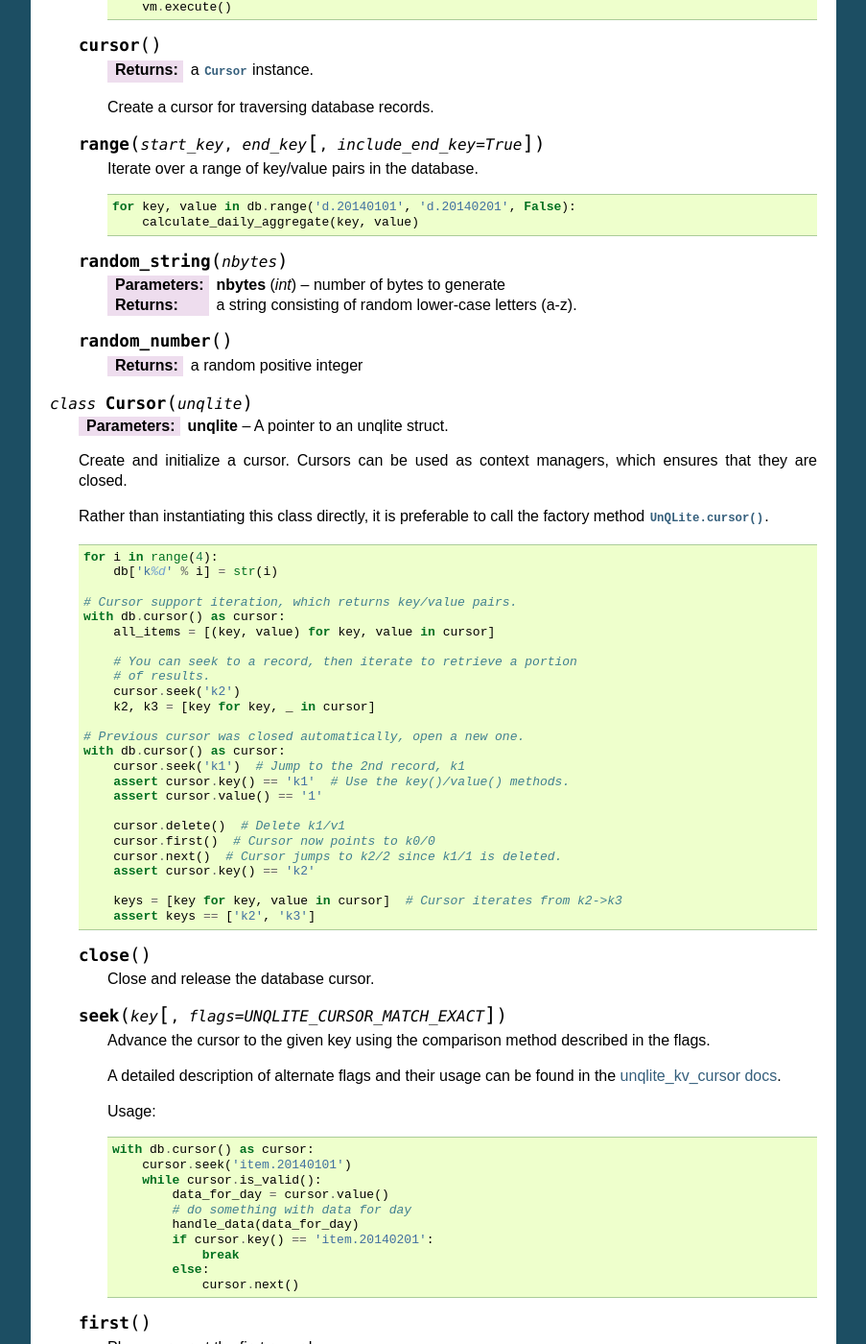
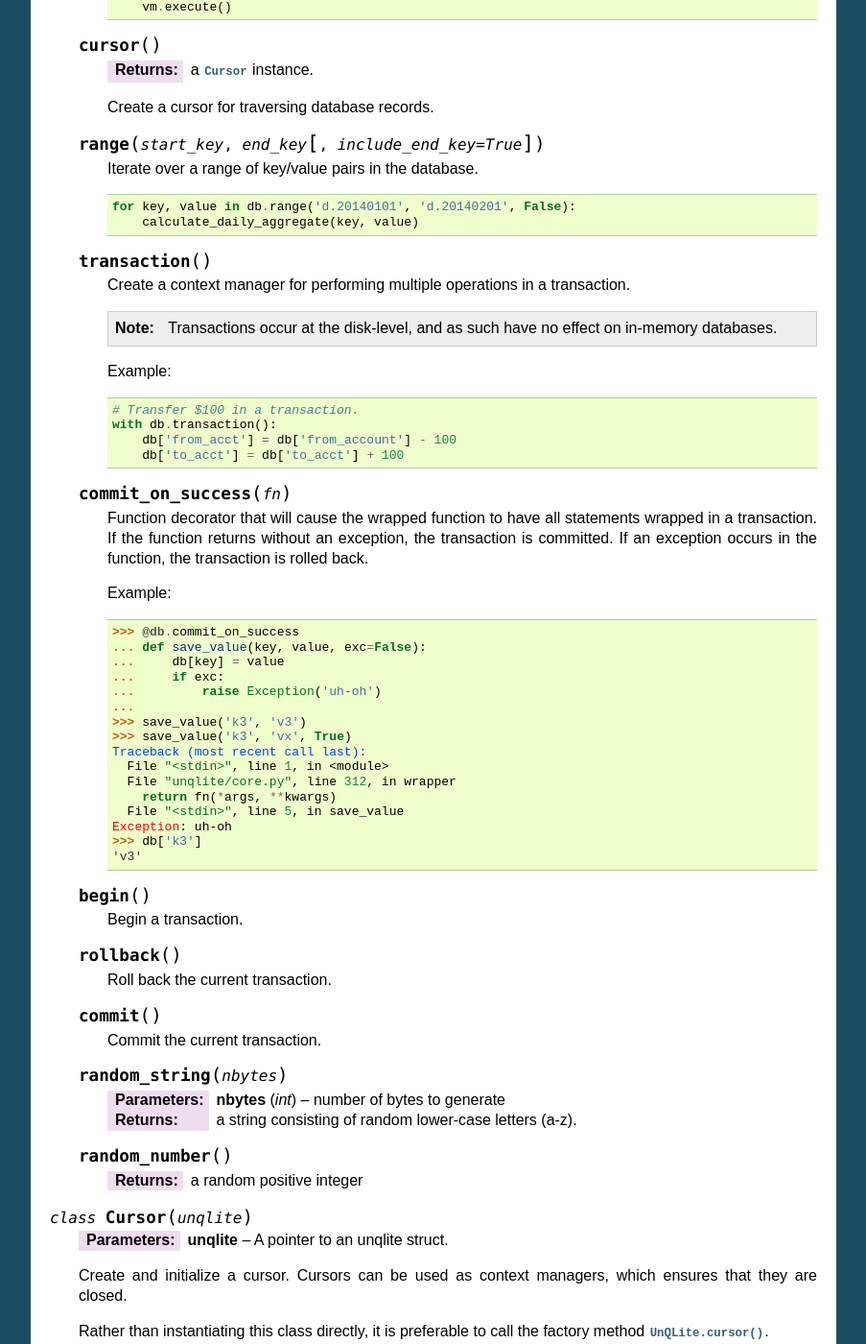
Before and after one commit to coleifer/unqlite-python, a Sphinx documentation site: the page built from docs/api.rst, in a window 1280 px wide and 1400 px high, scrolled down 4616 px. Shown: the whole window at 96% size, without its empty margins (198-1101 px from the left). Built offline with Sphinx 7.4.7, drawn with Linux system fonts in a browser that asks for light colours; some of the changed text lies outside the part shown.

Commit message:
Transaction docs.

```diff
--- a/docs/api.rst
+++ b/docs/api.rst
@@ -311,6 +311,64 @@ API Documentation
 
             for key, value in db.range('d.20140101', 'd.20140201', False):
                 calculate_daily_aggregate(key, value)
+
+    .. py:method:: transaction()
+
+        Create a context manager for performing multiple operations in a
+        transaction.
+
+        .. note::
+            Transactions occur at the disk-level, and as such have no effect
+            on in-memory databases.
+
+        Example:
+
+        .. code-block:: python
+
+            # Transfer $100 in a transaction.
+            with db.transaction():
+                db['from_acct'] = db['from_account'] - 100
+                db['to_acct'] = db['to_acct'] + 100
+
+    .. py:method:: commit_on_success(fn)
+
+        Function decorator that will cause the wrapped function to have all
+        statements wrapped in a transaction. If the function returns without
+        an exception, the transaction is committed. If an exception occurs
+        in the function, the transaction is rolled back.
+
+        Example:
+
+        .. code-block:: pycon
+
+            >>> @db.commit_on_success
+            ... def save_value(key, value, exc=False):
+            ...     db[key] = value
+            ...     if exc:
+            ...         raise Exception('uh-oh')
+            ...
+            >>> save_value('k3', 'v3')
+            >>> save_value('k3', 'vx', True)
+            Traceback (most recent call last):
+              File "<stdin>", line 1, in <module>
+              File "unqlite/core.py", line 312, in wrapper
+                return fn(*args, **kwargs)
+              File "<stdin>", line 5, in save_value
+            Exception: uh-oh
+            >>> db['k3']
+            'v3'
+
+    .. py:method:: begin()
+
+        Begin a transaction.
+
+    .. py:method:: rollback()
+
+        Roll back the current transaction.
+
+    .. py:method:: commit()
+
+        Commit the current transaction.
 
     .. py:method:: random_string(nbytes)
 
```
Also changed, not shown: README.md (+48 -0 lines), docs/quickstart.rst (+49 -0 lines).
